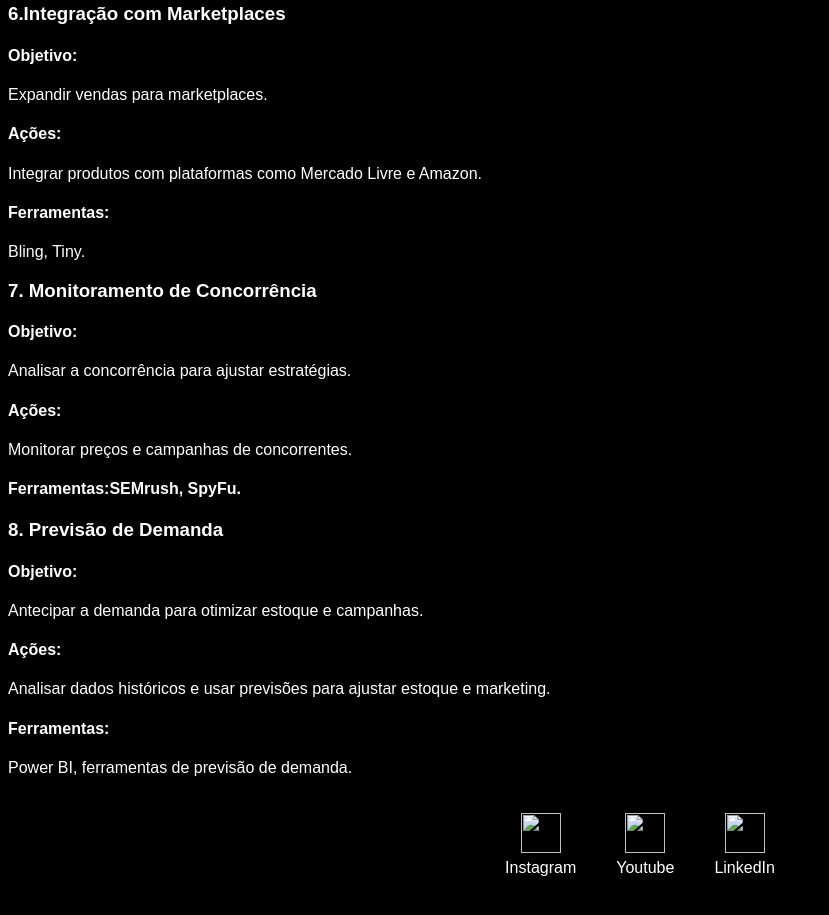
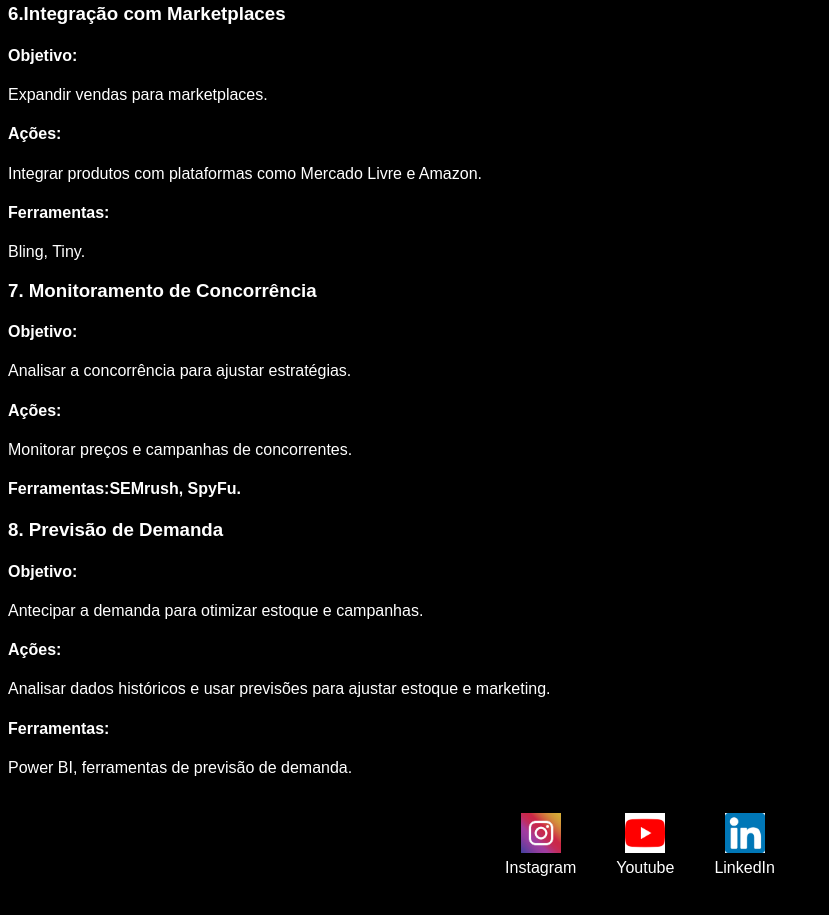
Before and after one commit to manurfumagalli/analista-de-ecommerce, a plain HTML site: page projeto.html in a window 1280 px wide. Shown: the part 1704-2619 px from the top of the page, without its empty margins (0-829 px from the left). Drawn offline with Linux system fonts and the light colour scheme.

Commit message:
correção3

```diff
--- a/projeto.html
+++ b/projeto.html
@@ -93,15 +93,15 @@
     </main>
     <footer>
         <a href="http://www.trajanocamargo.com.br" target="blank">
-            <img src="./img/instagram.jpg" alt="">
+            <img src="instagram.jpg" alt="">
             <p>Instagram</p>
         </a>
         <a href="https://www.youtube.com.br/" target="blank">
-            <img src="./img/youtube.png" alt="">
+            <img src="youtube.png" alt="">
             <p>Youtube</p>
         </a>
         <a href="https://www.linkedin.com/in/emanuelle-rodrigues-fumagalli-345006115/" target="blank">
-            <img src="./img/linkedin.png" alt="">
+            <img src="linkedin.png" alt="">
             <p>LinkedIn</p>
         </a>
     </footer>
```
